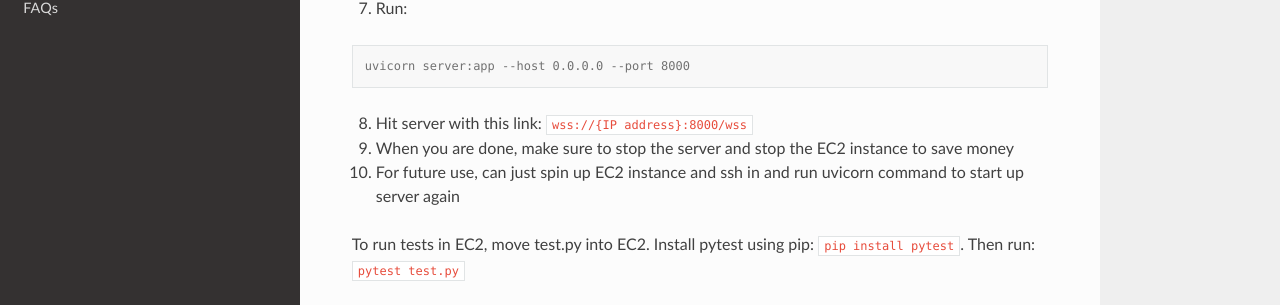
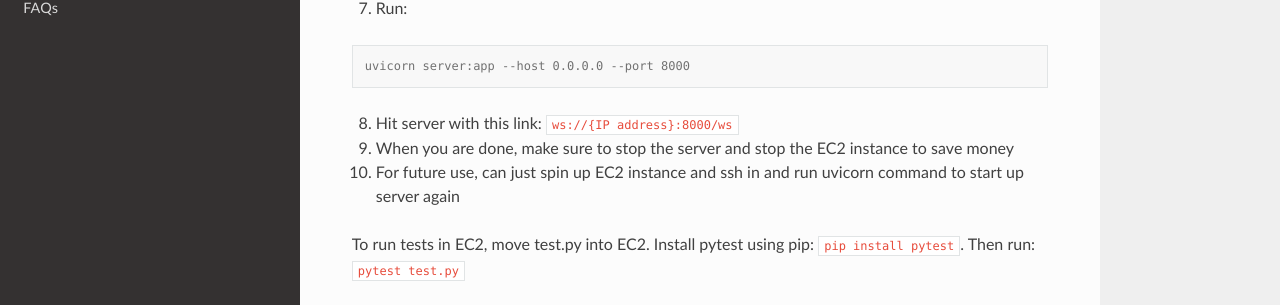
Before and after one commit to Apple-Vision-Pro-UA-CS495/apple-vision-pro-tutorial, a Sphinx documentation site: the page built from docs/source/installation.rst, in a window 1280 px wide and 900 px high, scrolled down 2060 px. Shown: the part 428-733 px from the top of the window. Built offline with Sphinx 7.4.7 and the Read the Docs theme 3.1.0, drawn with Linux system fonts in a browser that asks for light colours.

Commit message:
updated link

```diff
--- a/docs/source/installation.rst
+++ b/docs/source/installation.rst
@@ -99,7 +99,7 @@ EC2 Setup
 
    uvicorn server:app --host 0.0.0.0 --port 8000
 
-8. Hit server with this link: ``wss://{IP address}:8000/wss``
+8. Hit server with this link: ``ws://{IP address}:8000/ws``
 
 9. When you are done, make sure to stop the server and stop the EC2 instance to save money
 
```
